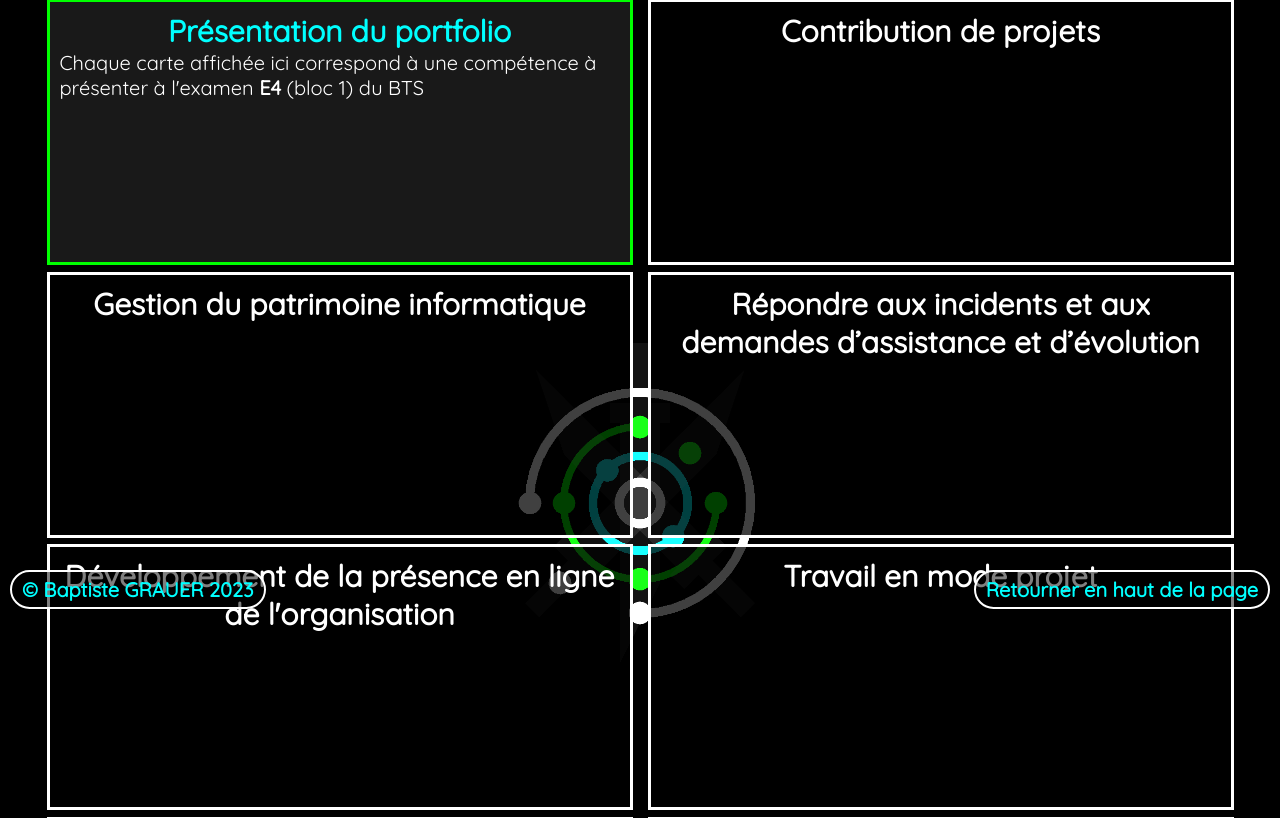
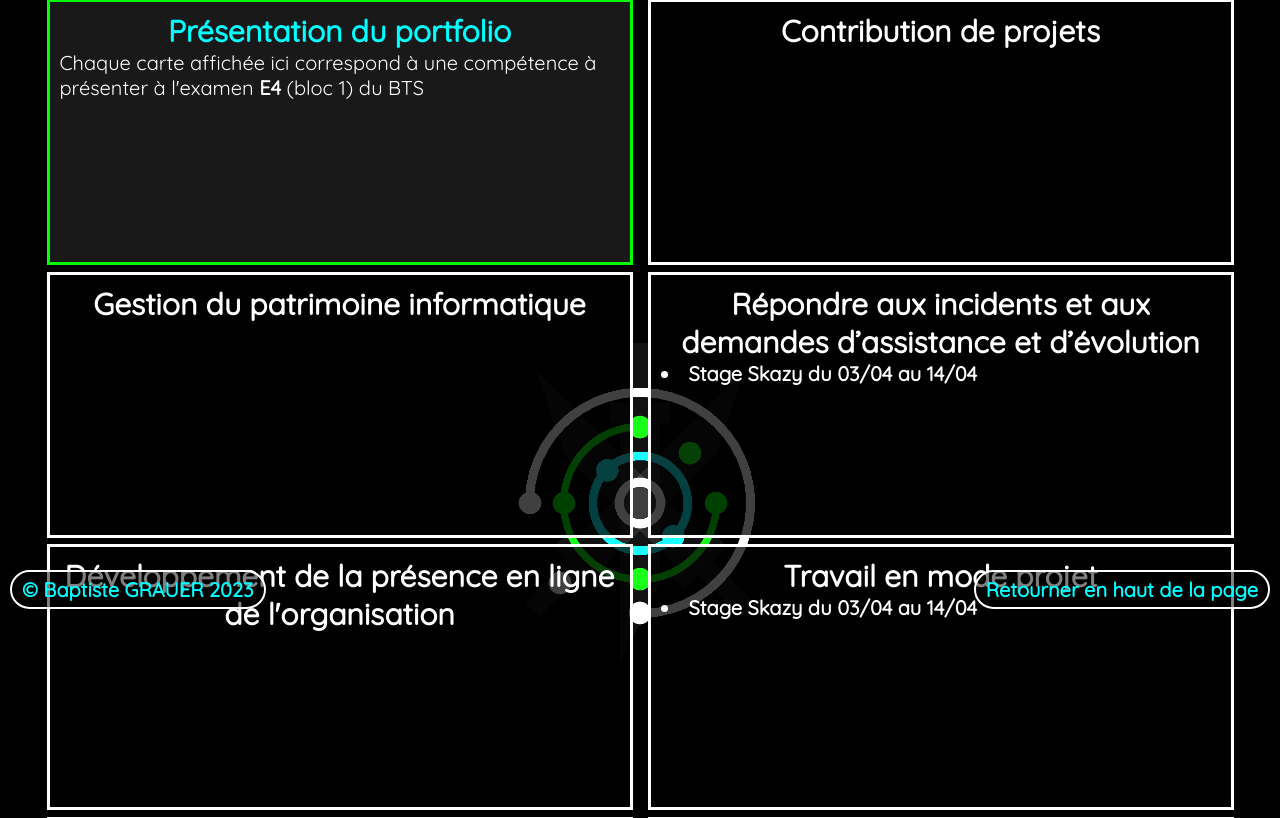
Before and after one commit to xWoozixx/BoraboraDev, a PHP site: page /annexes/portfolio.html in a window 1280 px wide. Shown: the part 171-989 px from the top of the page. Run offline with PHP 8.4, Linux system fonts and the light colour scheme.

Commit message:
modif css liste + ajout de projets dans portfolio

```diff
--- a/annexes/portfolio.html
+++ b/annexes/portfolio.html
@@ -42,7 +42,11 @@
             </a>
             <a href="portfolio/incidentsAssistance.html" class="paragraphe">
                 <h2>Répondre aux incidents et aux demandes d’assistance et d’évolution</h2>
-                <p></p>
+                <p>
+                    <ul>
+                        <li>Stage Skazy du 03/04 au 14/04</li>
+                    </ul>
+                </p>
             </a>
             <a href="portfolio/devPresenceOrga.html" class="paragraphe">
                 <h2>Développement de la présence en ligne de l'organisation</h2>
@@ -50,7 +54,11 @@
             </a>
             <a href="portfolio/travailModeProjet.html" class="paragraphe">
                 <h2>Travail en mode projet</h2>
-                <p></p>
+                <p>
+                    <ul>
+                        <li>Stage Skazy du 03/04 au 14/04</li>
+                    </ul>
+                </p>
             </a>
             <a href="portfolio/miseEnPlaceServInfo.html" class="paragraphe">
                 <h2>Mise à disposition des utilisateurs un service informatique</h2>
--- a/annexes/portfolio/incidentsAssistance.html
+++ b/annexes/portfolio/incidentsAssistance.html
@@ -29,7 +29,7 @@
         <h1 class="titre_page">Répondre aux incidents et aux demandes d’assistance et d’évolution</h1>
         <section class="contenu">
             <div class="paragraphe">
-                <h2>Exemple de titre</h2>
+                <h2>Stage Skazy du 03/04 au 14/04</h2>
                 <p>Exemple de contenu</p>
             </div>
         </section>
--- a/annexes/portfolio/travailModeProjet.html
+++ b/annexes/portfolio/travailModeProjet.html
@@ -29,7 +29,7 @@
         <h1 class="titre_page">Travail en mode projet</h1>
         <section class="contenu">
             <div class="paragraphe">
-                <h2>Exemple de titre</h2>
+                <h2>Stage Skazy du 03/04 au 14/04</h2>
                 <p>Exemple de contenu</p>
             </div>
         </section>
--- a/index.css
+++ b/index.css
@@ -27,5 +27,5 @@ a:hover{
     color:#0f0
 }
 li{
-    list-style: none;
+    list-style: inside;
 }
```
